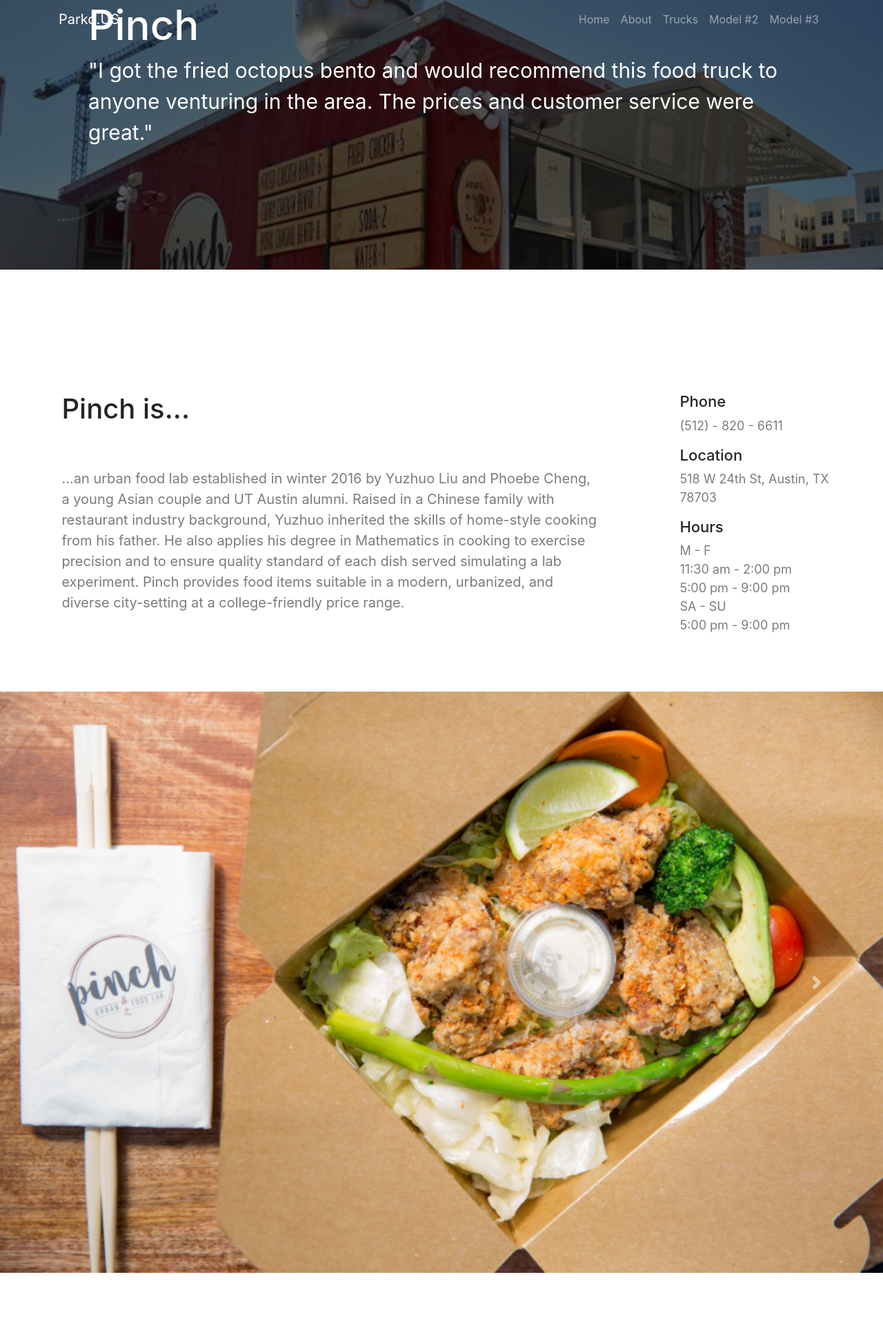
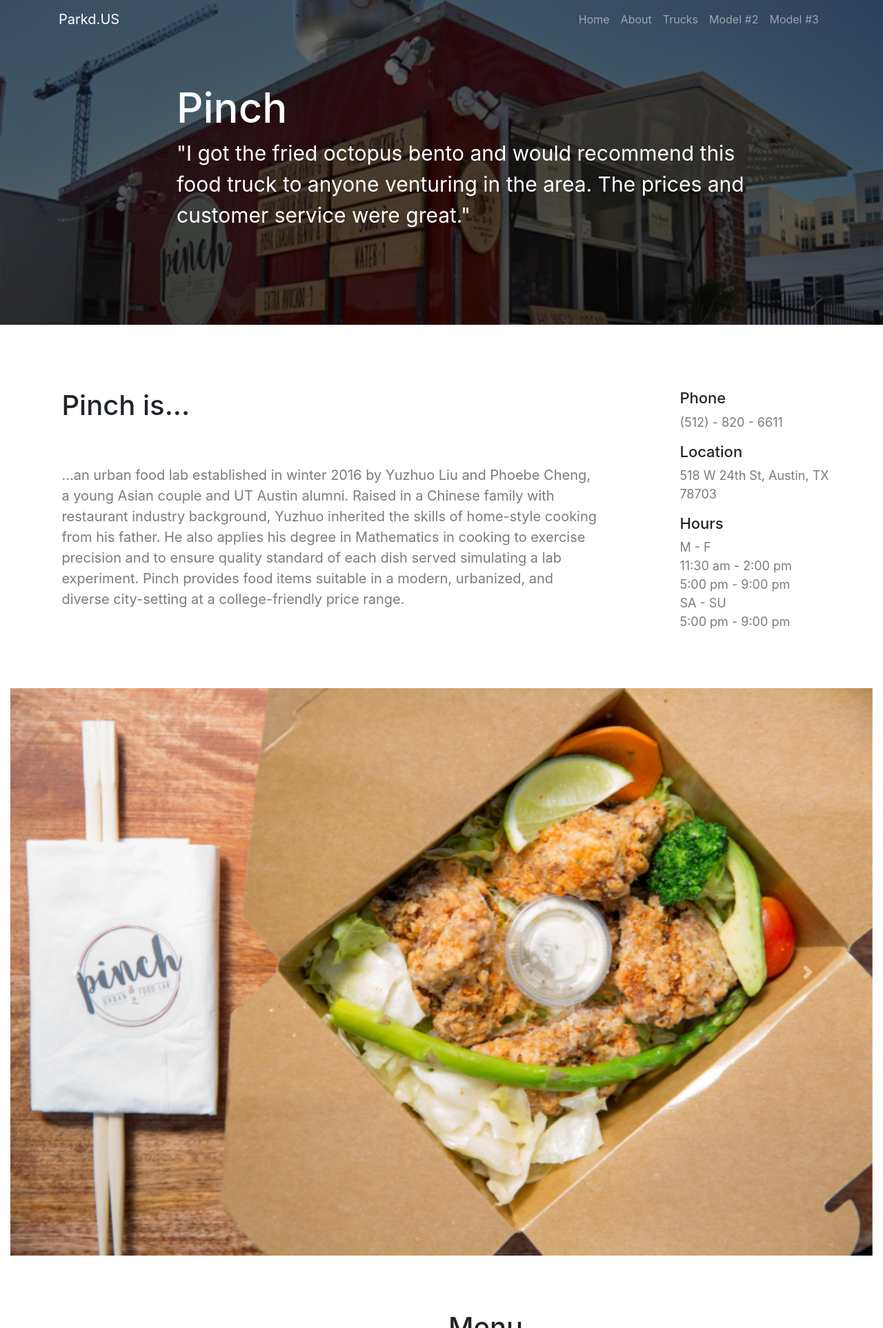
Before and after one commit to colin19/Parkd, a Flask app: page /truckDetail.html in a window 1280 px wide; the page is wider, and only the part inside the window is pictured. Shown: the top 1926 px of that part at 69% size. Run offline with Flask 2, Linux system fonts and the light colour scheme; some libraries are stand-ins or nearby versions.

Commit message:
make truck instance positioning relative

```diff
--- a/static/css/truckDetail.css
+++ b/static/css/truckDetail.css
@@ -1,6 +1,12 @@
 /*!
  * Author: Parkd
  */
+
+.toTheTop{
+    position: absolute;
+    width: 100%;
+    top: 0;
+}
 
 .header{
     position: relative;
@@ -9,8 +15,14 @@
     height: auto;
 }
 
+.bodyTruck{
+    position: relative;
+    width: 100%;
+    height: auto;
+}
+
 .intro{
-    position: absolute;
+    position: relative;
     top: 0;
     width: 100%;
     height: auto;
@@ -23,9 +35,14 @@
     background-size: cover;
 }
 
-.introEmptySpace{
+.emptySpace{
     width: 100%;
-    height: 160px;
+    height: 120px;
+}
+
+.sectionDivider{
+    width: 100%;
+    height: 80px;
 }
 
 .intro h1 {
@@ -34,8 +51,8 @@
     position: relative;
     left: 0;
     top: 30%;
-    width: 80%;
-    margin-left: 10%;
+    width: 66%;
+    margin-left: 20%;
 }
 
 .intro p {
@@ -44,16 +61,15 @@
     position: relative;
     left: 0;
     top: 38%;
-    width: 80%;
-    margin-left: 10%;
+    width: 66%;
+    margin-left: 20%;
 }
 
 .info{
     position: relative;
-    top: 500px;
+    top: 0;
     width: 100%;
     height: auto;
-    max-height: 580px;
 }
 
 .basicDescription{
@@ -85,21 +101,28 @@
     font-size: 18px;
 }
 
+.carousel-container{
+    position: relative;
+    top: 0;
+    width: 100%;
+    height: auto;
+}
+
 .foodCarousel{
     position: relative;
-    top: 580px;
+    top: 0;
     width: 100%;
     height: auto;
 }
 
 .carousel-inner, .carousel-item{
     width: 100%;
-    height: 100%;
+    height: auto;
 }
 
 .carousel-item>img {
     width: 100%;
-    height: 100%;
+    height: auto;
 }
 
 .menu-grid{
@@ -117,15 +140,15 @@
 
 .menu-grid{
     position: relative;
-    top: 660px;
+    top: 0;
     width: 100%;
     height: auto;
 }
 
 .footer {
-    position: absolute;
+    position: relative;
     left: 0;
-    top: 2600px;
+    top: 120px;
     width: 100%;
     height: 100px;
     background-color: #212F3C;
--- a/templates/truckDetail.html
+++ b/templates/truckDetail.html
@@ -2,7 +2,6 @@
 <html lang="en">
 
 <head>
-
     <meta charset="utf-8">
     <meta name="viewport" content="width=device-width, initial-scale=1, shrink-to-fit=no">
     <meta name="description" content="">
@@ -18,8 +17,19 @@
 </head>
 
 <div class="header">
+    <div class="intro">
+        <div class="emptySpace">
+            <br>
+        </div>
+        <h1>Pinch</h1>
+        <p>"I got the fried octopus bento and would recommend this food truck to anyone venturing in the area. The prices and customer service were great."</p>
+        <div class="emptySpace">
+            <br>
+        </div>
+    </div> <!-- intro -->
+
     <!-- Navigation -->
-    <nav class="transparentNav navbar navbar-expand-lg navbar-dark sticky-top">
+    <nav class="toTheTop transparentNav navbar navbar-expand-lg navbar-dark sticky-top">
         <div class="container">
             <a class="navbar-brand" href="#">Parkd.US</a>
             <button class="navbar-toggler" type="button" data-toggle="collapse" data-target="#navbarResponsive" aria-controls="navbarResponsive" aria-expanded="false" aria-label="Toggle navigation">
@@ -49,16 +59,15 @@
         </div>  <!-- container -->
     </nav> <!-- navbar -->
 
-    <div class="intro">
-        <h1>Pinch</h1>
-        <p>"I got the fried octopus bento and would recommend this food truck to anyone venturing in the area. The prices and customer service were great."</p>
-        <div class="introEmptySpace">
+</div>  <!-- header -->
+
+
+
+
+<body class="bodyTruck">
+    <div class="sectionDivider">
         <br>
     </div>
-    </div> <!-- intro -->
-</div>  <!-- header -->
-
-<body>
     <div class="info container-fluid">
         <div class="row">
             <!-- Description -->
@@ -84,12 +93,15 @@
                     </div>
                 </div>
             </div>
-
         </div>
     </div>
 
+    <div class="sectionDivider">
+        <br>
+    </div>
+
     <!-- carousel -->
-
+    <div class="carousel-container container-fluid">
         <div id="carouselExampleIndicators" class="foodCarousel carousel slide" data-ride="carousel">
 
             <div id="carousel-list" class="carousel-inner" role="listbox">
@@ -104,7 +116,11 @@
                 <span class="sr-only">Next</span>
             </a>
         </div>  <!-- carousel -->
+    </div>
 
+    <div class="sectionDivider">
+        <br>
+    </div>
 
     <!-- menu -->
     <div class="menu-grid">
@@ -131,6 +147,7 @@
     </div>
 
 
+
     <!-- Bootstrap core JavaScript -->
     <script src="../static/jquery/jquery.min.js"></script>
     <script src="../static/bootstrap/js/bootstrap.bundle.min.js"></script>
```
Also changed, not shown: static/css/transparentNavbar.css (+0 -8 lines). Lines whose indentation alone changed are shown as unchanged.
